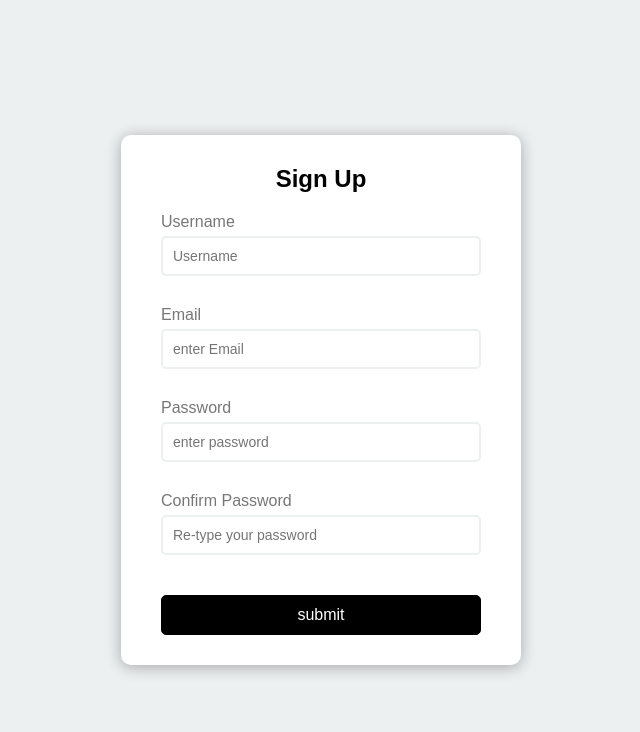
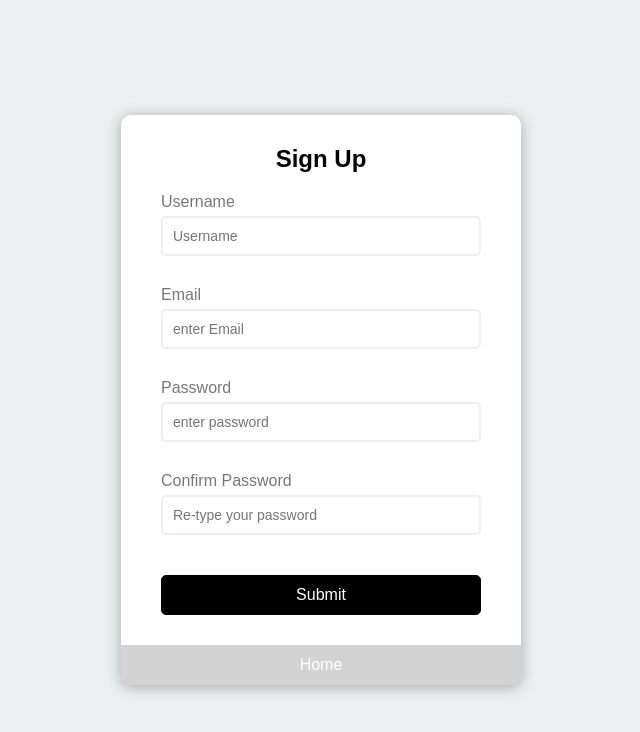
Before and after one commit to rizvi2113/Axiom-Full-Stack-Developer, a plain HTML site: page project1/index.html in a window 1280 px wide. Shown: the whole page, without its empty margins (319-959 px from the left). Drawn offline with Linux system fonts and the light colour scheme; a web font is replaced by a local one.

Commit message:
Created Form JS
created some JS form functionality

```diff
--- a/project1/index.html
+++ b/project1/index.html
@@ -34,12 +34,12 @@
                 <input type="password" id="con_password" placeholder="Re-type your password">
                 <small>Error msg</small>
             </div>
-            <button type="submit" >submit</button>
+            <button type="Submit" >Submit</button>
         </form>
 
 
 
-
+        <button class="home"><a href="">Home</a></button>
     </div>
 
     <script src="script.js"></script>
--- a/project1/script.js
+++ b/project1/script.js
@@ -25,11 +25,6 @@ function showSuccess(input){
 
 };
 
-
-
-
-
-
 //Event listners
 // active submit button
 //create event listner
@@ -53,7 +48,7 @@ form.addEventListener("submit", function(e) {
         showSuccess(Email);
     };
     // check if password is empty
-    if (username.value === ""){
+    if (password.value === ""){
         showError(password,"Password is required");
 
     }
@@ -62,10 +57,10 @@ form.addEventListener("submit", function(e) {
     };
     // check if con_password is empty
     if (con_password.value === ""){
-        showError(con_password,"Username is required");
+        showError(con_password,"confirm password is required");
 
     }
     else{
         showSuccess(con_password);
     };
-});
+})
--- a/project1/style.css
+++ b/project1/style.css
@@ -87,3 +87,18 @@ h2{
     margin-top:20px;
     width:100%;
 }
+.home{
+    width: 100%;
+    padding:10px 10px 10px 10px;
+    background-color: lightgrey;
+    cursor: pointer;
+    border: 1px solid lightgrey;
+
+
+}
+a{
+    text-decoration:none;
+    color:white;
+    font-size: 16px;
+
+}
```
